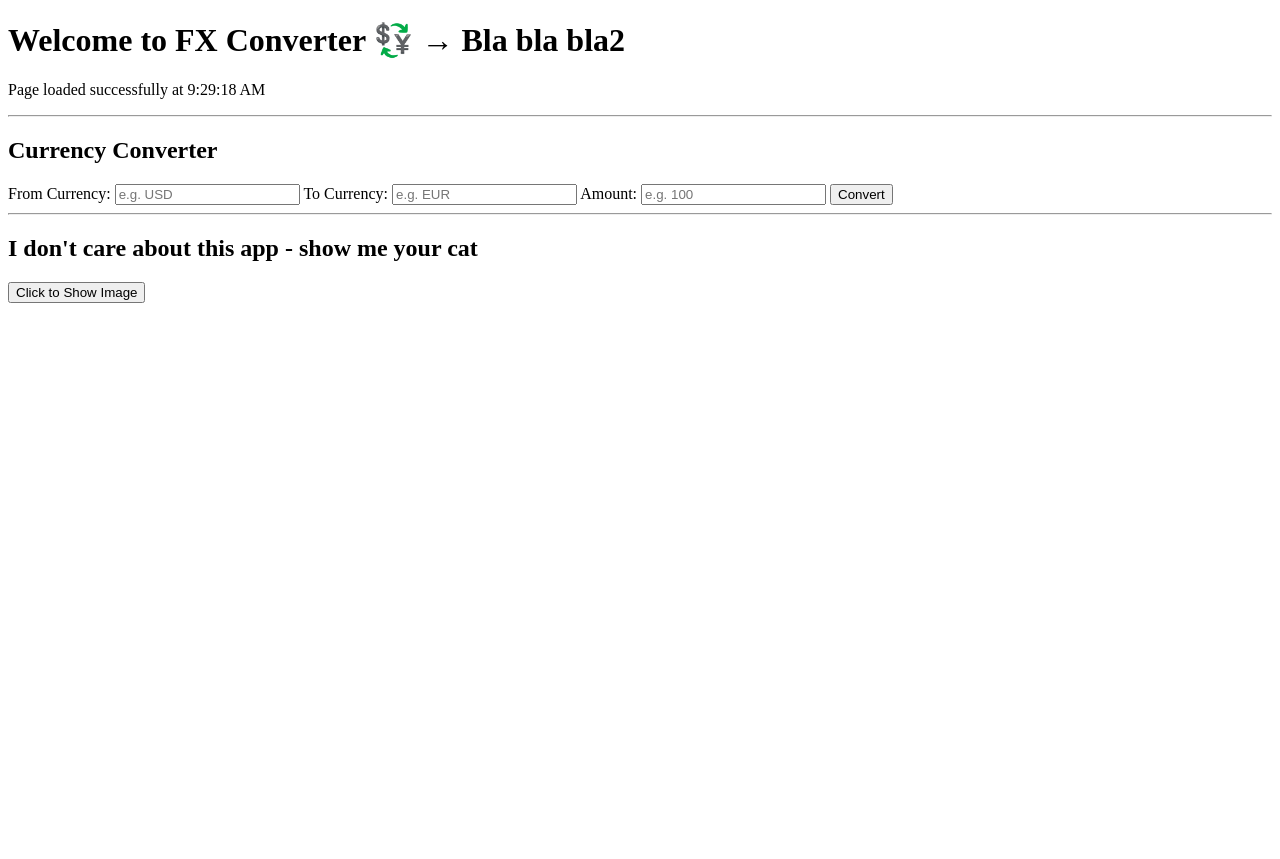
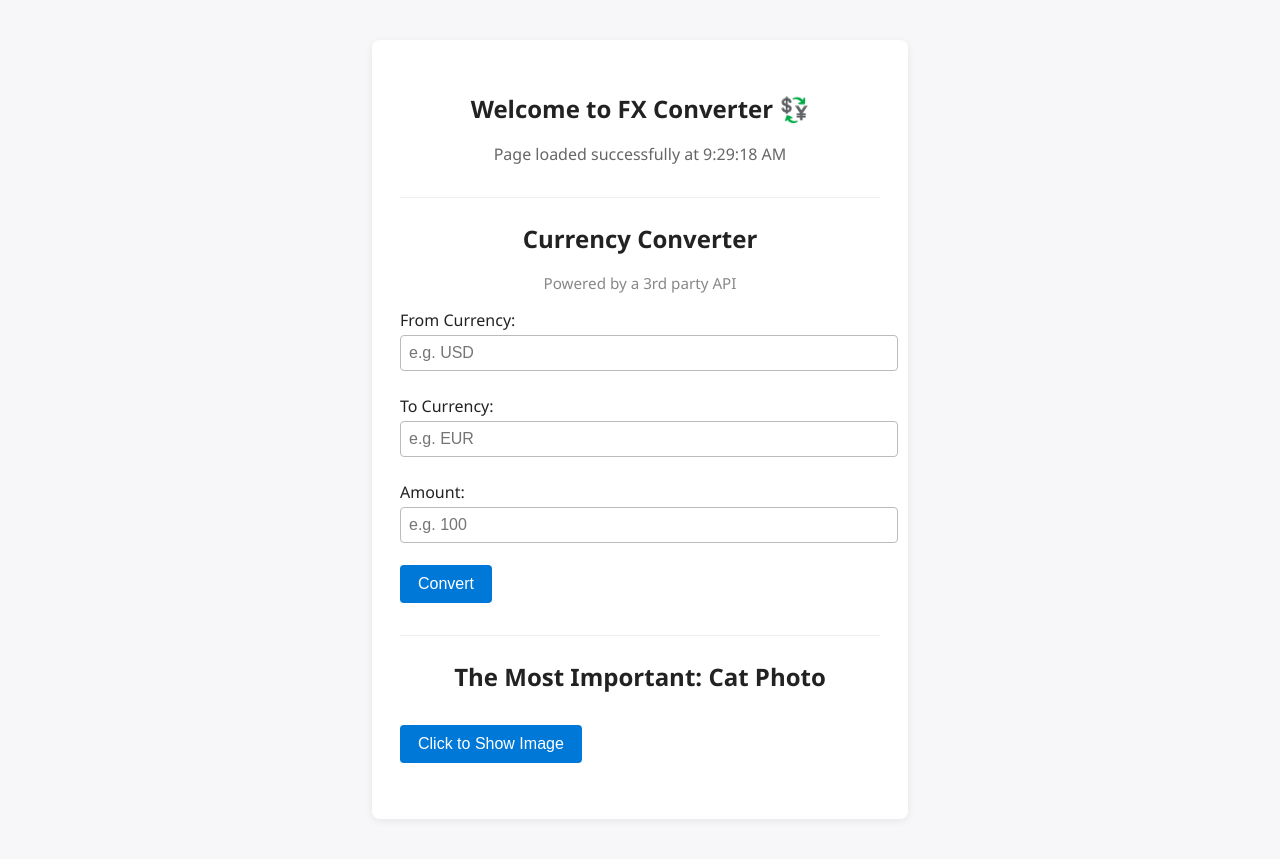
Before and after one commit to krzy288/fx-rate-converter, a FastAPI app: page / in a window 1280 px wide. Before the commit the page ends 303 px from the top, so only its background shows below. Run offline with FastAPI, Linux system fonts and the light colour scheme.

Commit message:
adding some css stylles to make it less ugly

```diff
--- /dev/null
+++ b/backend/static/css/style.css
@@ -0,0 +1,86 @@
+body {
+  font-family: 'Segoe UI', Arial, sans-serif;
+  background: #f7f7f9;
+  margin: 0;
+  padding: 0;
+  color: #222;
+}
+.container {
+  max-width: 480px;
+  margin: 40px auto;
+  background: #fff;
+  border-radius: 8px;
+  box-shadow: 0 2px 8px rgba(0,0,0,0.07);
+  padding: 32px 28px 24px 28px;
+}
+section {
+  margin-bottom: 32px;
+}
+h1, h2 {
+  text-align: center;
+  margin-bottom: 18px;
+}
+.api-note {
+  text-align: center;
+  color: #888;
+  font-size: 0.95em;
+  margin-bottom: 10px;
+}
+form label {
+  display: block;
+  margin-top: 16px;
+  margin-bottom: 4px;
+  font-weight: 500;
+}
+form input[type="text"],
+form input[type="number"] {
+  width: 100%;
+  padding: 8px;
+  border: 1px solid #bbb;
+  border-radius: 4px;
+  margin-bottom: 8px;
+  font-size: 1em;
+}
+button[type="submit"], button {
+  background: #0078d7;
+  color: #fff;
+  border: none;
+  border-radius: 4px;
+  padding: 10px 18px;
+  font-size: 1em;
+  cursor: pointer;
+  margin-top: 14px;
+  transition: background 0.2s;
+}
+button[type="submit"]:hover, button:hover {
+  background: #005fa3;
+}
+#result-box {
+  background: #eaf6ff;
+  border: 1px solid #b3d8fd;
+  border-radius: 4px;
+  margin-top: 22px;
+  padding: 14px;
+  display: none;
+  text-align: center;
+}
+hr {
+  border: none;
+  border-top: 1px solid #eee;
+  margin: 32px 0 24px 0;
+}
+#image-container {
+  text-align: center;
+  margin-top: 18px;
+  display: none;
+}
+#fx-image {
+  max-width: 260px;
+  border-radius: 8px;
+  box-shadow: 0 1px 6px rgba(0,0,0,0.08);
+}
+#message {
+  text-align: center;
+  color: #666;
+  margin-bottom: 18px;
+}
--- a/backend/templates/index.html
+++ b/backend/templates/index.html
@@ -3,14 +3,21 @@
 <head>
   <meta charset="UTF-8">
   <title>FX Converter App</title>
+  <link rel="stylesheet" href="/static/css/style.css">
 </head>
 <body>
-  <h1>Welcome to FX Converter 💱 → Bla bla bla2</h1>
+  <div class="container">
+
+    <section>
+      <h1>Welcome to FX Converter 💱</h1>
       <p id="message">Loading message...</p>
+    </section>
 
     <hr>
 
+    <section>
       <h2>Currency Converter</h2>
+      <div class="api-note">Powered by a 3rd party API</div>
       <form id="converter-form">
         <label for="from">From Currency:</label>
         <input type="text" id="from" name="from" placeholder="e.g. USD" required>
@@ -24,27 +31,25 @@
         <button type="submit">Convert</button>
       </form>
 
-  <!-- 🟨 Result Box -->
-  <div id="result-box" style="margin-top: 20px; padding: 10px; border: 1px solid #ccc; display: none;">
+      <div id="result-box">
         <h3>Conversion Result</h3>
         <p id="result" style="font-weight: bold;"></p>
       </div>
-
-
+    </section>
 
     <hr>
 
-<h2>I don't care about this app - show me your cat </h2>
+    <section>
+      <h2>The Most Important: Cat Photo</h2>
       <button onclick="showImage()">Click to Show Image</button>
+      <div id="image-container">
+        <img id="fx-image" src="/static/img/rudy.jpg" alt="FX Logo">
+      </div>
+    </section>
 
-<div id="image-container" style="margin-top: 20px; display: none;">
-  <img id="fx-image" src="/static/img/rudy.jpg" alt="FX Logo" style="max-width: 300px;">
   </div>
 
-
-
   <script src="/static/js/welcome.js"></script>
-<script src = "/static/js/app.js"></script>
-
+  <script src="/static/js/app.js"></script>
 </body>
 </html>
```
Lines whose indentation alone changed are shown as unchanged.
